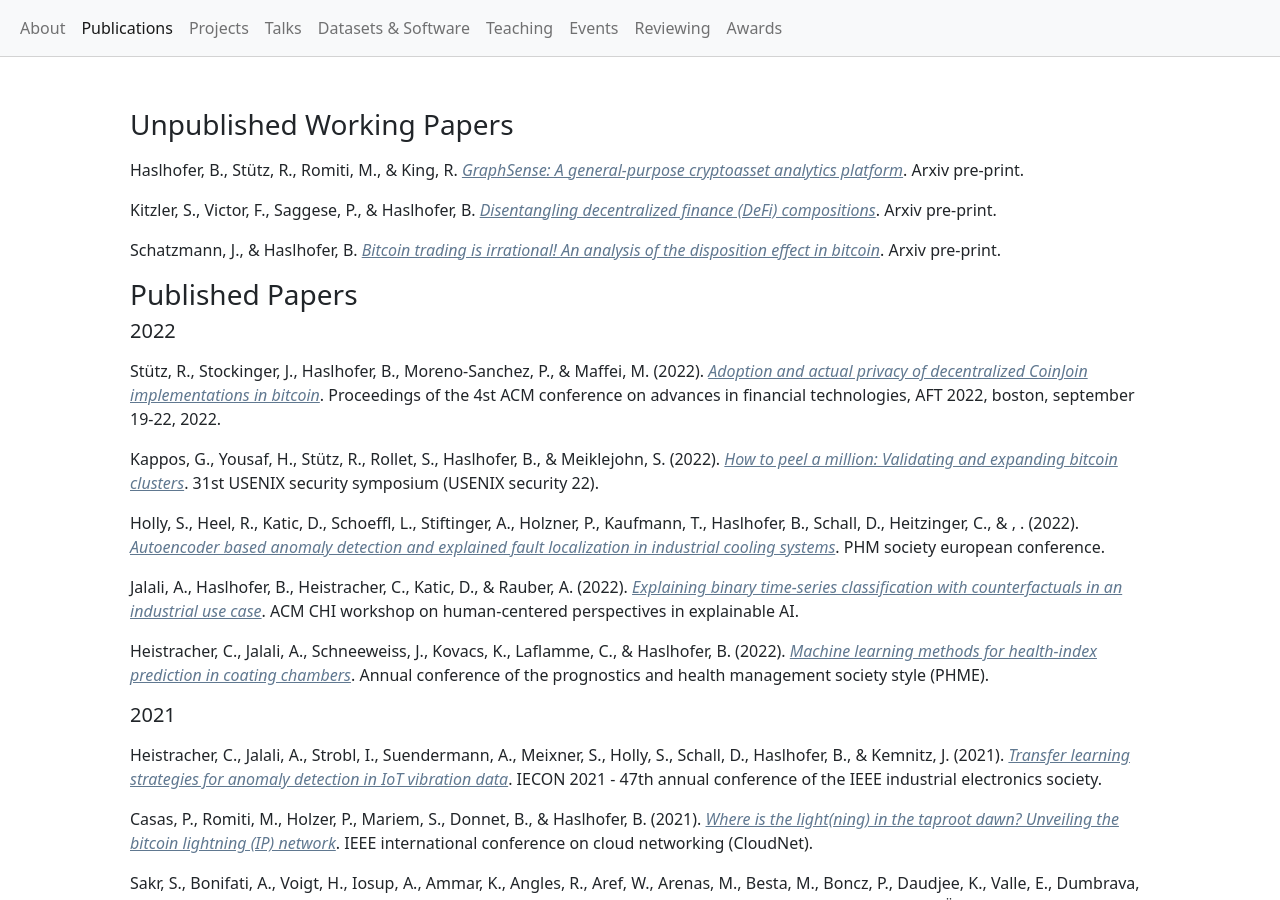
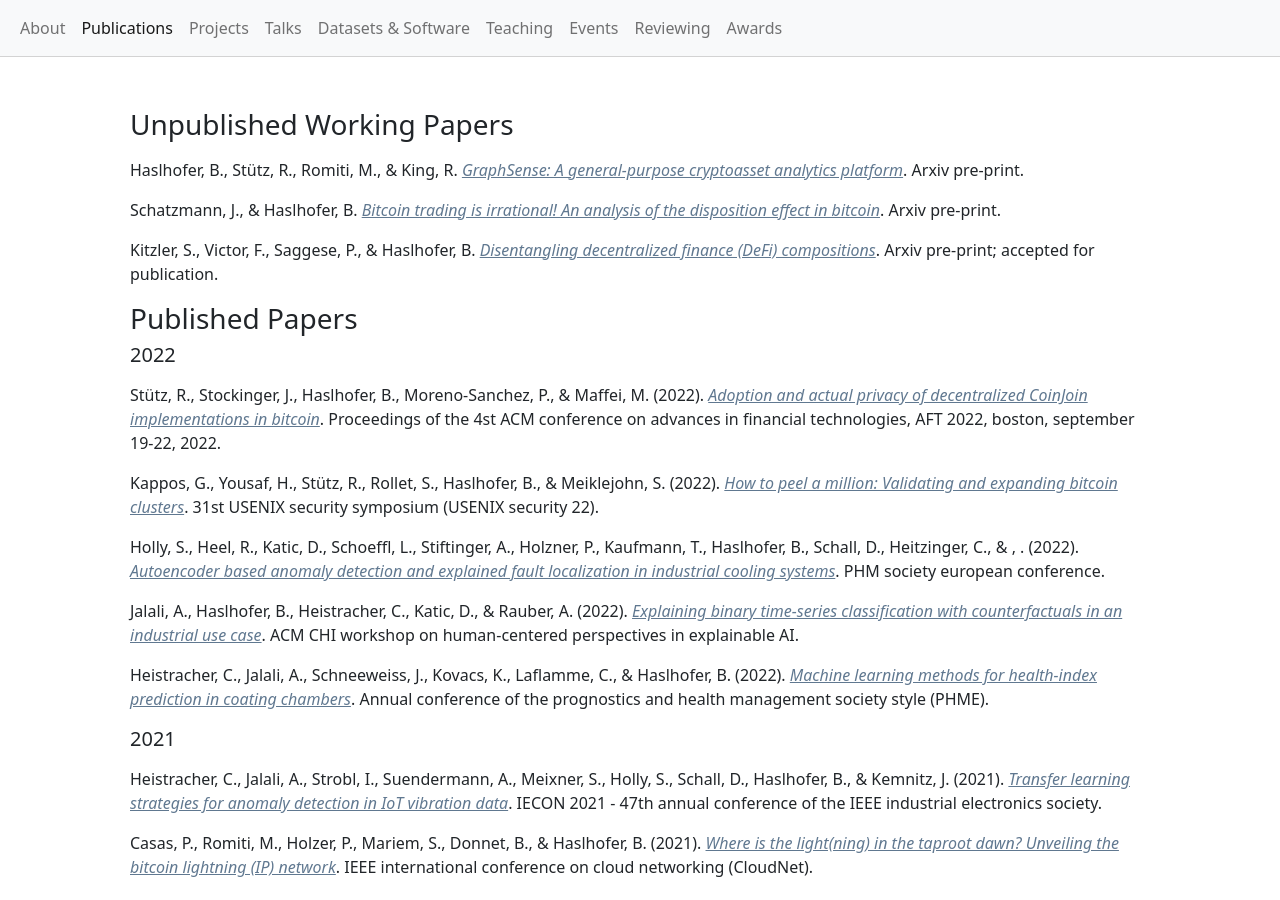
Before and after one commit to behas/behas.github.com, a Jekyll site: the page built from publications.html, in a window 1280 px wide and 900 px high. Built offline with Jekyll 4.4.1, drawn with Linux system fonts in a browser that asks for light colours; a style sheet for code colours, icons or effects is not loaded; some of the changed lines change nothing that is shown.

Commit message:
updated website

```diff
--- a/_data/publications.yml
+++ b/_data/publications.yml
@@ -18,6 +18,17 @@ references:
   url: "https://arxiv.org/abs/2102.13613"
 - annote: Arxiv pre-print
   author:
+  - family: Schatzmann
+    given: Jürgen E.
+  - family: Haslhofer
+    given: Bernhard
+  id: "Schatzmann:2020a"
+  title: Bitcoin trading is irrational! An analysis of the disposition
+    effect in bitcoin
+  type: manuscript
+  url: "https://arxiv.org/abs/2010.12415"
+- annote: Arxiv pre-print; accepted for publication
+  author:
   - family: Kitzler
     given: Stefan
   - family: Victor
@@ -26,21 +37,10 @@ references:
     given: Pietro
   - family: Haslhofer
     given: Bernhard
-  id: "Kitzler:2021a"
+  id: "Kitzler:2021b"
   title: Disentangling decentralized finance (DeFi) compositions
   type: manuscript
   url: "https://arxiv.org/abs/2111.11933"
-- annote: Arxiv pre-print
-  author:
-  - family: Schatzmann
-    given: Jürgen E.
-  - family: Haslhofer
-    given: Bernhard
-  id: "Schatzmann:2020a"
-  title: Bitcoin trading is irrational! An analysis of the disposition
-    effect in bitcoin
-  type: manuscript
-  url: "https://arxiv.org/abs/2010.12415"
 - author:
   - family: Stütz
     given: Rainer
@@ -1098,7 +1098,7 @@ references:
   - family: Haslhofer
     given: Bernhard
   container-title: ERCIM News
-  id: "6g:2011xq"
+  id: "Jung:2011xq"
   issue: 1
   issued: 2011-07
   title: YUMA --- crowd sourced metadata enrichment for online
```
